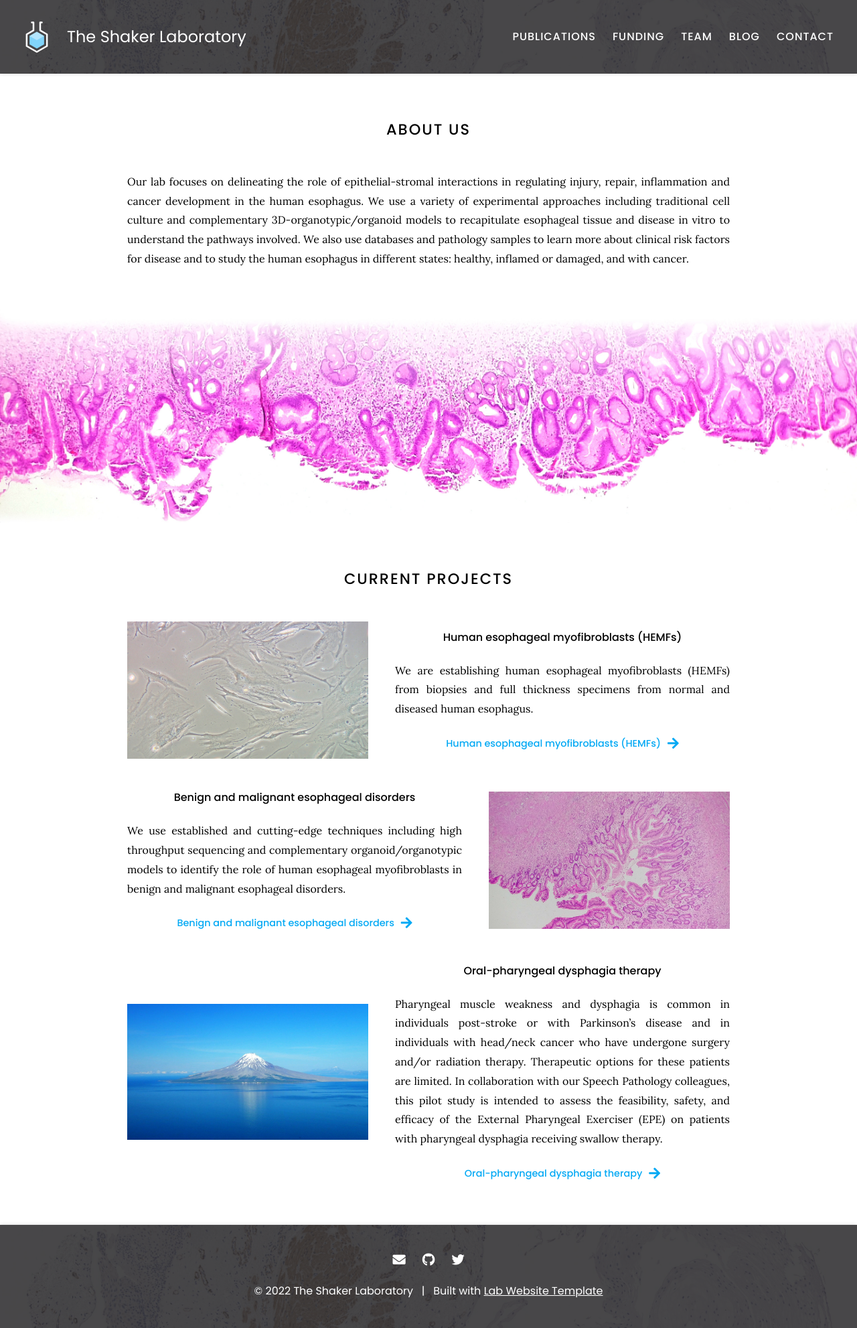
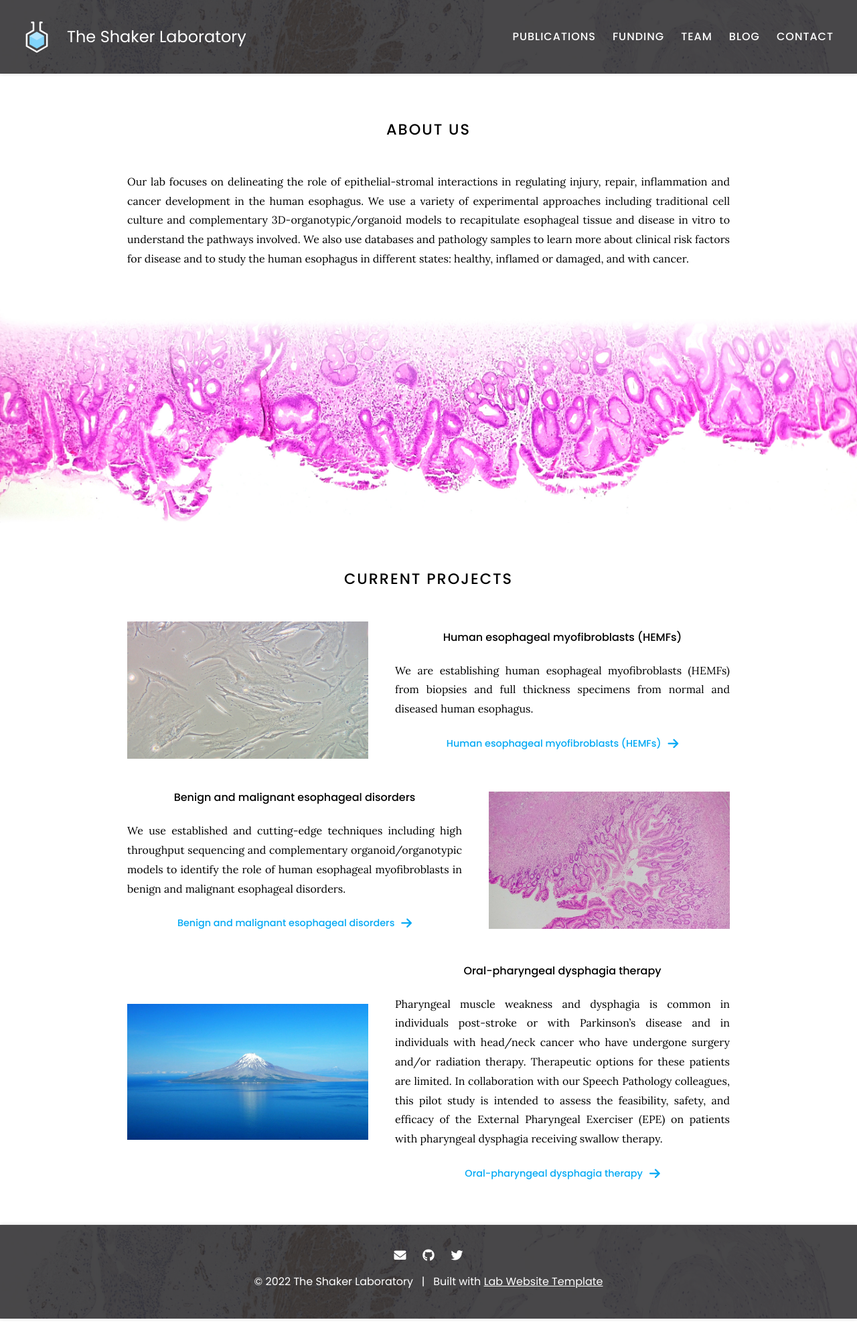
Before and after one commit to ShakerLab/ShakerLab, a Jekyll site: the page built from index.md, in a window 1280 px wide. Shown: the whole page at 67% size. Built offline with Jekyll 4.4.1, drawn with Linux system fonts in a browser that asks for light colours; nearby versions of some CDN libraries.

Commit message:
Update fonts.html

```diff
--- a/_includes/fonts.html
+++ b/_includes/fonts.html
@@ -7,14 +7,14 @@
 
 <!-- Font Awesome icons (load asynchronously due to size) -->
 <link
-  href="https://use.fontawesome.com/releases/v5.13.1/css/all.css"
+  href="https://use.fontawesome.com/releases/v6.0.0/css/all.css"
   rel="preload"
   as="style"
   onload="this.onload = null; this.rel = 'stylesheet';"
 />
 <noscript>
   <link
-    href="https://use.fontawesome.com/releases/v5.13.1/css/all.css"
+    href="https://use.fontawesome.com/releases/v6.0.0/css/all.css"
     rel="stylesheet"
   />
 </noscript>
```
